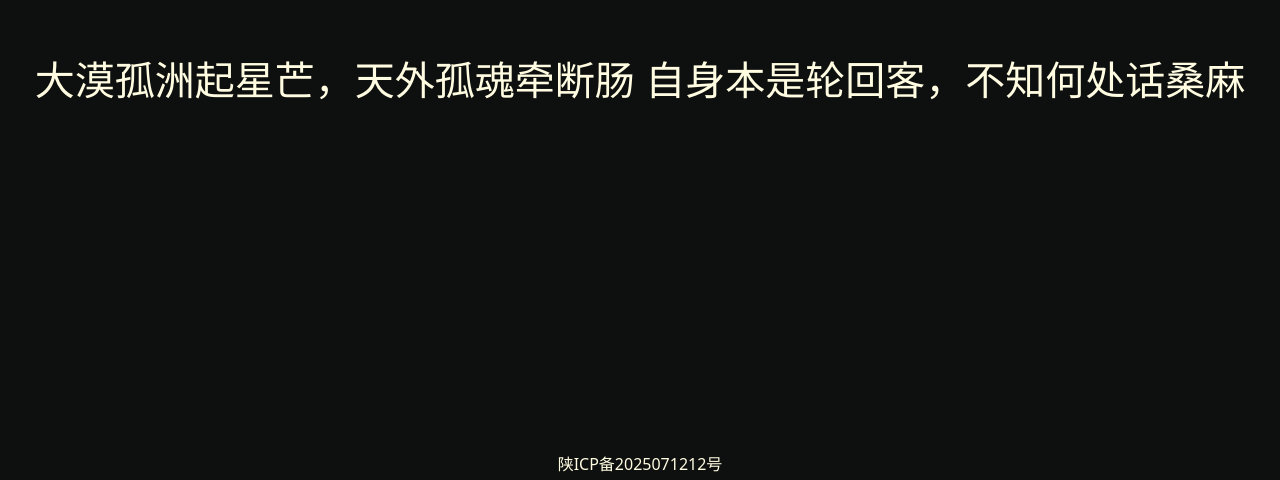
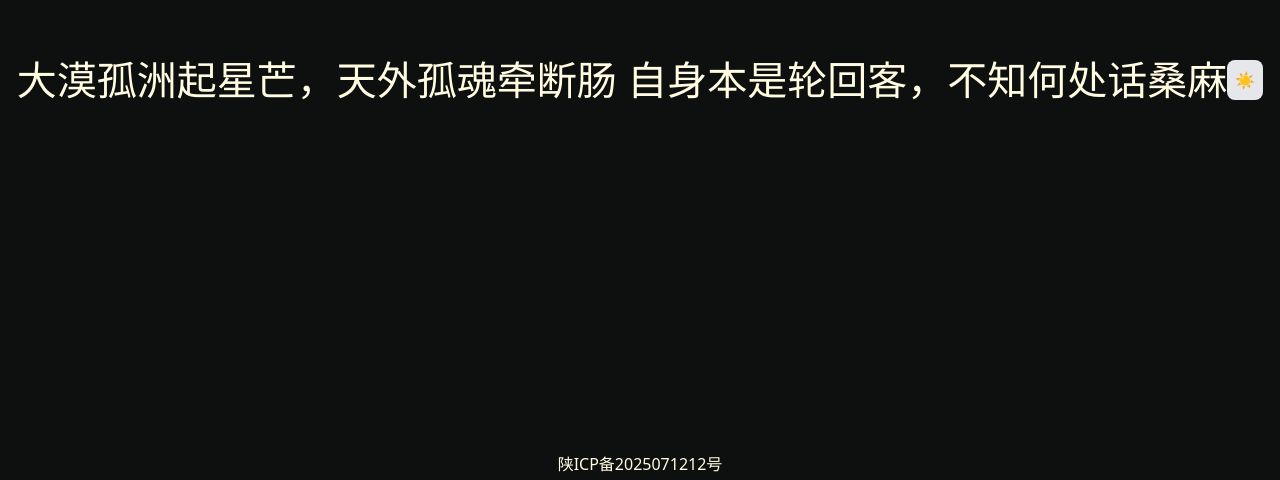
Before and after one commit to ideal-5/blogs, a Vue app: page / in a window 1280 px wide. Shown: the part 320-800 px from the top of the page. Built offline with nearby package versions, Linux system fonts and the light colour scheme.

Commit message:
feat: 主题切换初步基本实现<过度动画还没太好>，安装vueUse

```diff
--- a/package.json
+++ b/package.json
@@ -10,6 +10,7 @@
   },
   "dependencies": {
     "@unocss/reset": "^66.2.3",
+    "@vueuse/core": "^13.4.0",
     "gsap": "^3.13.0",
     "vue": "^3.5.13",
     "vue-router": "4"
--- a/src/pages/home.vue
+++ b/src/pages/home.vue
@@ -2,12 +2,19 @@
     import gsap from 'gsap'
     import { SplitText } from 'gsap/SplitText'
     import { onMounted } from 'vue'
+    import { useDark, useToggle } from '@vueuse/core'
 
+    const isDark = useDark({
+        selector: 'html', // 作用在根元素
+        attribute: 'class',
+        valueDark: 'dark',
+        valueLight: 'light',
+    })
+    const toggleDark = useToggle(isDark)
     onMounted(() => {
         gsap.registerPlugin(SplitText)
 
         const segmenter = new Intl.Segmenter('zh', { granularity: 'word' })
-        console.log('SplitText', SplitText)
         document.fonts.ready.then(() => {
             gsap.set('.split', { opacity: 1 })
             SplitText.create('.split', {
@@ -31,13 +38,50 @@
             })
         })
     })
+
+    const changeDark = (event: MouseEvent) => {
+        const transition = document.startViewTransition(() => {
+            toggleDark()
+        })
+        transition.ready.then(() => {
+            const { clientX, clientY } = event
+
+            const radius = Math.hypot(
+                Math.max(clientX, innerWidth - clientX),
+                Math.max(clientY, innerHeight - clientY)
+            )
+
+            const clipPath = [
+                `circle(0px at ${clientX}px ${clientY}px)`,
+                `circle(${radius}px at ${clientX}px ${clientY}px)`,
+            ]
+
+            const isDark = document.documentElement.classList.contains('dark')
+
+            document.documentElement.animate(
+                {
+                    clipPath: isDark ? clipPath.reverse() : clipPath,
+                },
+                {
+                    duration: 800,
+                    easing: 'ease-in-out',
+                    pseudoElement: isDark
+                        ? '::view-transition-old(root)'
+                        : '::view-transition-new(root)',
+                }
+            )
+        })
+    }
 </script>
 
 <template>
-    <div class="size-full h-100vh text-#FFFCE1 bg-#0E100F f-c-c">
+    <div class="size-full h-100vh text-#FFFCE1 bg-#0E100F lt-sm:bg-red f-c-c dark:bg-red">
         <div class="split text-10">
             大漠孤洲起星芒，天外孤魂牵断肠 自身本是轮回客，不知何处话桑麻
         </div>
+        <button @click="changeDark" class="p-2 rounded-lg bg-gray-200">
+            {{ isDark ? '🌙' : '☀️' }}
+        </button>
 
         <a href="https://beian.miit.gov.cn" target="_blank" class="fixed bottom-1"
             >陕ICP备2025071212号</a
@@ -45,6 +89,26 @@
     </div>
 </template>
 
-<style scoped lang="scss">
+<style scoped>
+    ::view-transition-old(root),
+    ::view-transition-new(root) {
+        animation: none;
+        mix-blend-mode: normal;
+    }
 
+    ::view-transition-old(root) {
+        z-index: 1;
+    }
+
+    ::view-transition-new(root) {
+        z-index: 2147483646;
+    }
+
+    html.dark::view-transition-old(root) {
+        z-index: 2147483646;
+    }
+
+    html.dark::view-transition-new(root) {
+        z-index: 1;
+    }
 </style>
```
Also changed, not shown: 1 other file (tests, documents, lock files or other folders).
